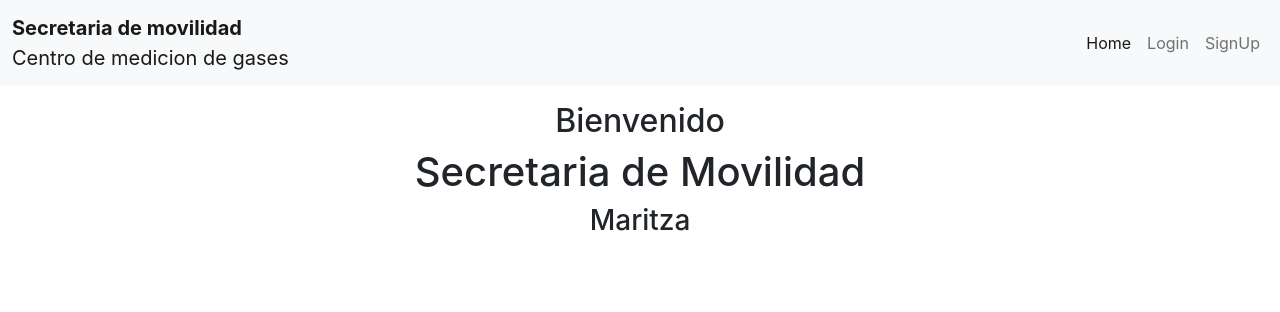
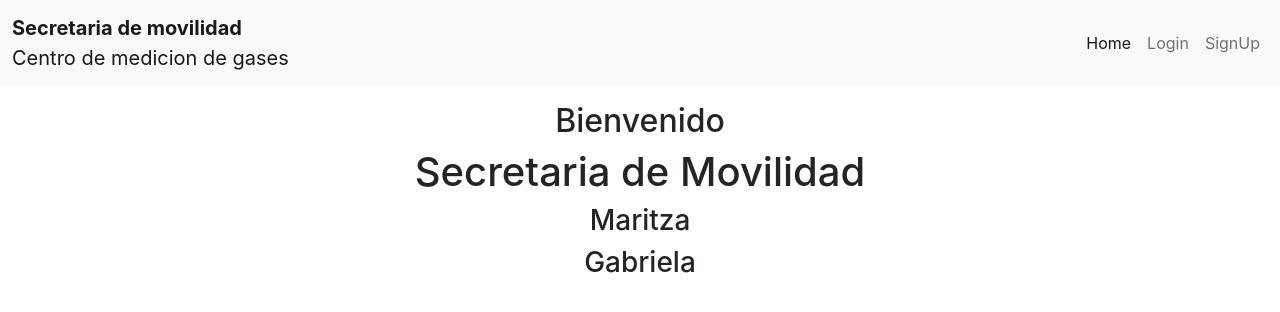
Before and after one commit to creator-krixus/proyecto_final, a React (Create React App) app in the folder frontend/: page / in a window 1280 px wide. Shown: the top 312 px of the page. Built offline with nearby package versions, Linux system fonts and the light colour scheme; the HTML template or start-up script is replaced by a standard one.

Commit message:
Feature: Add name Gabriela

```diff
--- a/frontend/src/components/home/Home.jsx
+++ b/frontend/src/components/home/Home.jsx
@@ -6,6 +6,8 @@ export default function Home() {
             <h2>Bienvenido</h2>
             <h1>Secretaria de Movilidad</h1>
             <h3>Maritza</h3>
+            <h3>Gabriela</h3>
+
         </div>
     )
 }
```
